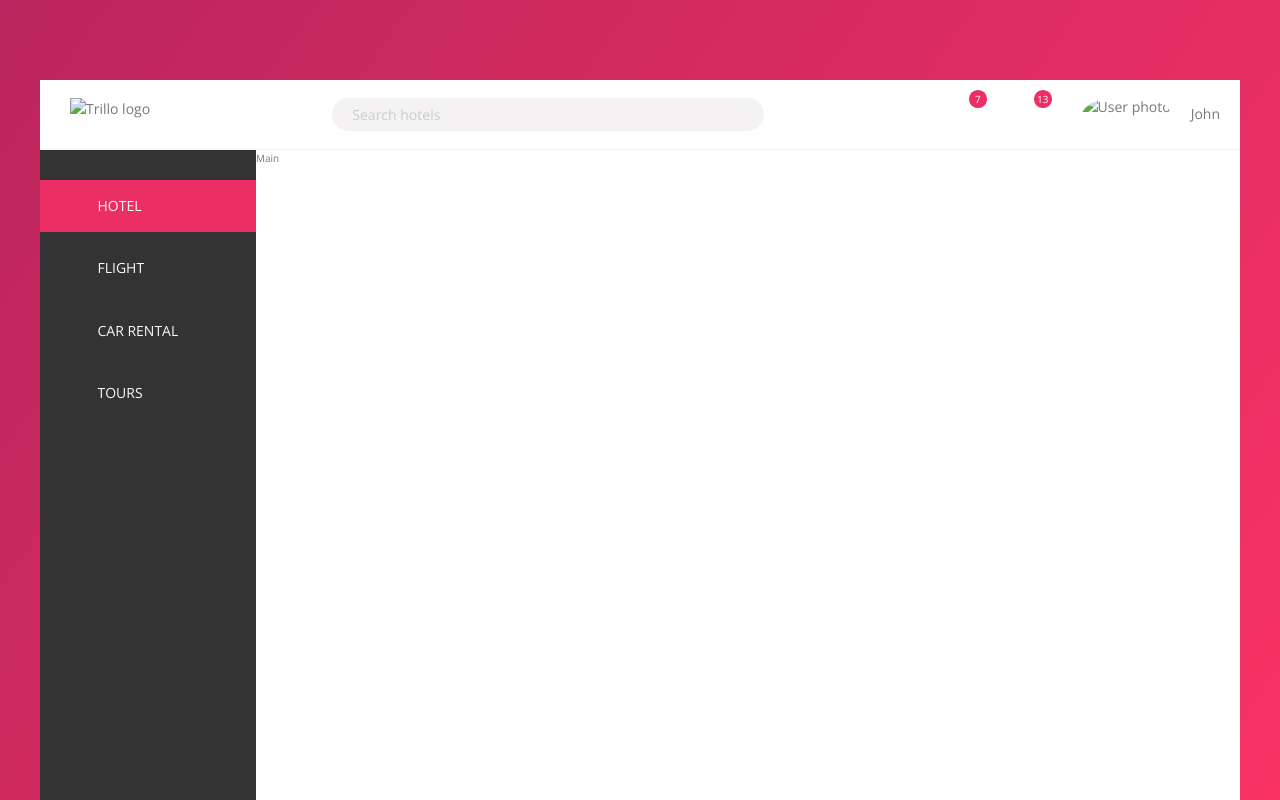
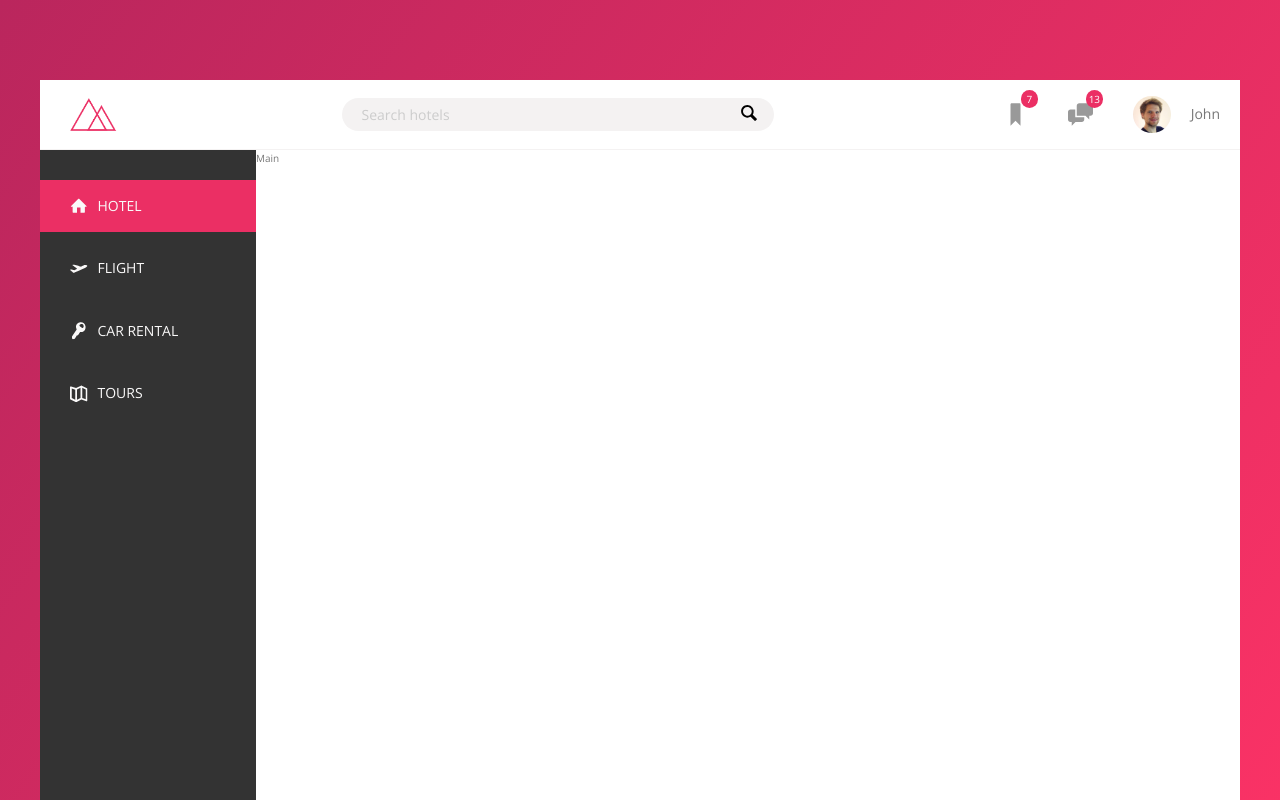
Before and after one commit to PilarczykM/Trillo_Project, a website: page index.html in a window 1280 px wide. Shown: the top 800 px of the page. Drawn offline with nearby package versions, Linux system fonts and the light colour scheme; the site is published under a folder, as on GitHub Pages, so addresses that start at the root find nothing.

Commit message:
Correction for html markup. Images were not visible.

```diff
--- a/index.html
+++ b/index.html
@@ -15,31 +15,31 @@
 <body>
     <div class="container">
         <header class="header">
-            <img class="logo" src="/img/logo.png" alt="Trillo logo">
+            <img class="logo" src="./img/logo.png" alt="Trillo logo">
 
             <form class="search" action="#">
                 <input type="text" class="search__input" placeholder="Search hotels">
                 <button class="search__button">
                     <svg class="search__icon">
-                        <use xlink:href="/img/sprite.svg#icon-magnifying-glass "></use>
+                        <use xlink:href="./img/sprite.svg#icon-magnifying-glass "></use>
                     </svg>
                 </button>
             </form>
             <nav class="user-nav">
                 <div class="user-nav__icon-box">
                     <svg class="user-nav__icon">
-                        <use xlink:href="/img/sprite.svg#icon-bookmark"></use>
+                        <use xlink:href="./img/sprite.svg#icon-bookmark"></use>
                     </svg>
                     <span class="user-nav__notification">7</span>
                 </div>
                 <div class="user-nav__icon-box">
                     <svg class="user-nav__icon">
-                        <use xlink:href="/img/sprite.svg#icon-chat"></use>
+                        <use xlink:href="./img/sprite.svg#icon-chat"></use>
                     </svg>
                     <span class="user-nav__notification">13</span>
                 </div>
                 <div class="user-nav__user">
-                    <img src="/img/user.jpg" alt="User photo" class="user-nav__user-photo">
+                    <img src="./img/user.jpg" alt="User photo" class="user-nav__user-photo">
                     <span class="user-nav__user-name">John</span>
                 </div>
             </nav>
@@ -50,7 +50,7 @@
                     <li class="side-nav__item side-nav__item--active">
                         <a href="" class="side-nav__link">
                             <svg class="side-nav__icon">
-                                <use xlink:href="/img/sprite.svg#icon-home"></use>
+                                <use xlink:href="./img/sprite.svg#icon-home"></use>
                             </svg>
                             <span>Hotel</span>
                         </a>
@@ -58,7 +58,7 @@
                     <li class="side-nav__item">
                         <a href="" class="side-nav__link">
                             <svg class="side-nav__icon">
-                                <use xlink:href="/img/sprite.svg#icon-aircraft-take-off"></use>
+                                <use xlink:href="./img/sprite.svg#icon-aircraft-take-off"></use>
                             </svg>
                             <span>Flight</span>
                         </a>
@@ -66,7 +66,7 @@
                     <li class="side-nav__item">
                         <a href="" class="side-nav__link">
                             <svg class="side-nav__icon">
-                                <use xlink:href="/img/sprite.svg#icon-key"></use>
+                                <use xlink:href="./img/sprite.svg#icon-key"></use>
                             </svg>
                             <span>Car rental</span>
                         </a>
@@ -74,7 +74,7 @@
                     <li class="side-nav__item">
                         <a href="" class="side-nav__link">
                             <svg class="side-nav__icon">
-                                <use xlink:href="/img/sprite.svg#icon-map"></use>
+                                <use xlink:href="./img/sprite.svg#icon-map"></use>
                             </svg>
                             <span>Tours</span>
                         </a>
```
